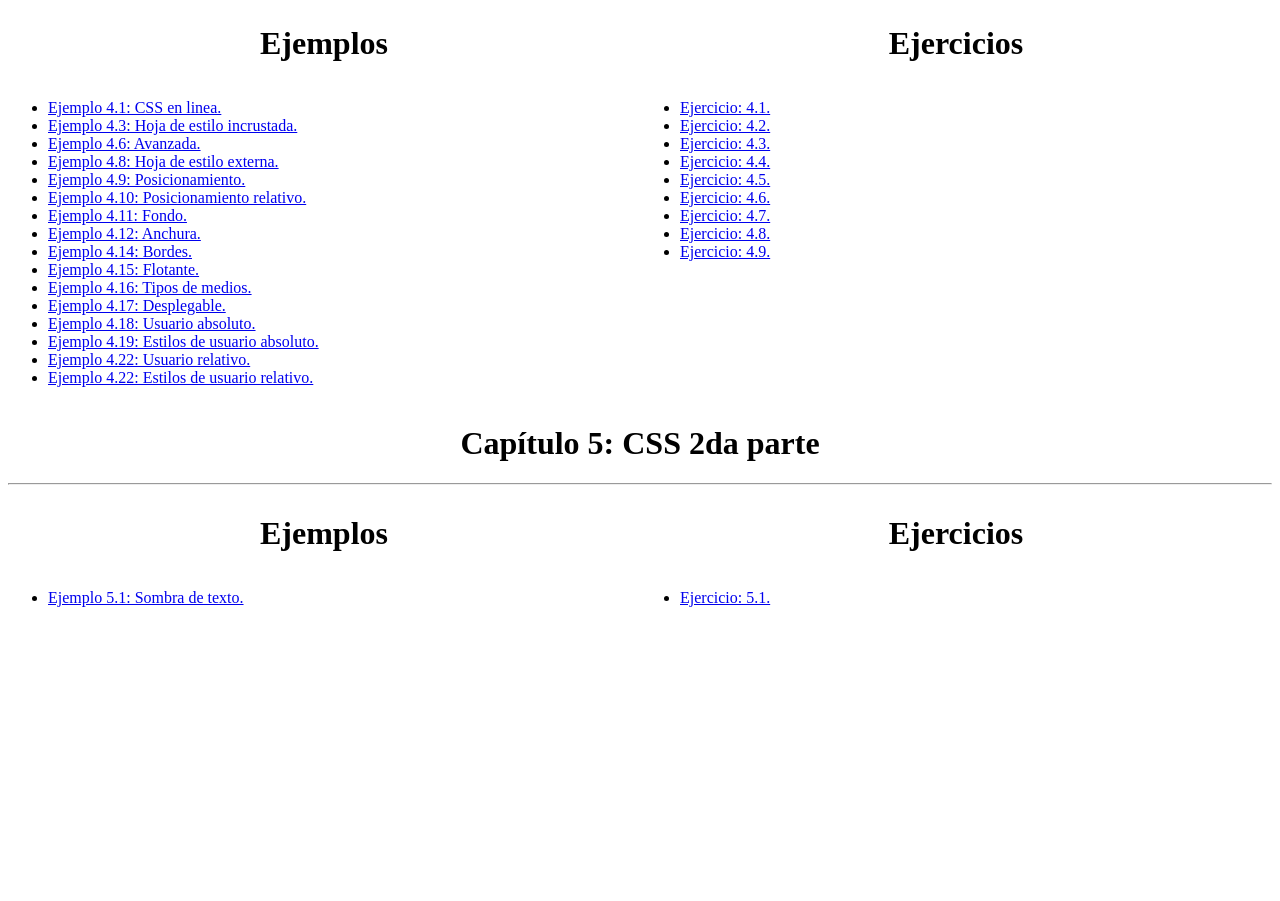
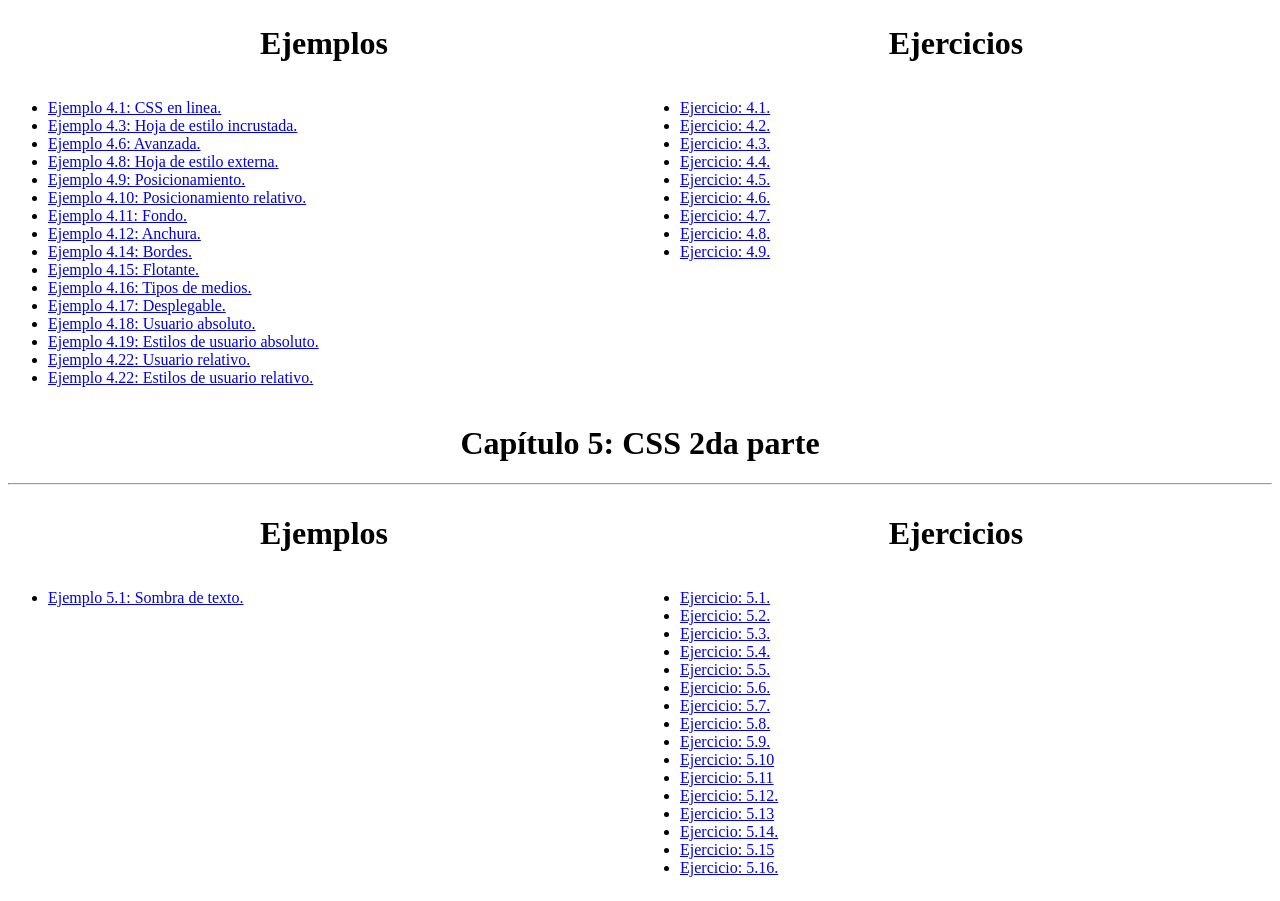
Before and after one commit to Scheneider18/Portafolio-Web, a plain HTML site: page menu.html in a window 1280 px wide. Shown: the part 1106-2007 px from the top of the page. Before the commit the page ends 1737 px from the top, so only its background shows below. Drawn offline with Linux system fonts and the light colour scheme.

Commit message:
Ejercicios cap 5

```diff
--- a/menu.html
+++ b/menu.html
@@ -290,6 +290,51 @@
                     <li>
                         <a href="CSS 2da parte/Ejercicio 1/Ejercicio1.html">Ejercicio: 5.1.</a>
                     </li>
+                    <li>
+                        <a href="CSS 2da parte/Ejercicio 2/Ejercicio2.html">Ejercicio: 5.2.</a>
+                    </li>
+                    <li>
+                        <a href="CSS 2da parte/Ejercicio 3/Ejercicio3.html">Ejercicio: 5.3.</a>
+                    </li>
+                    <li>
+                        <a href="CSS 2da parte/Ejercicio 4/Ejercicio4.html">Ejercicio: 5.4.</a>
+                    </li>
+                    <li>
+                        <a href="CSS 2da parte/Ejercicio 5/Ejercicio5.html">Ejercicio: 5.5.</a>
+                    </li>
+                    <li>
+                        <a href="CSS 2da parte/Ejercicio 6/Ejercicio6.html">Ejercicio: 5.6.</a>
+                    </li>
+                    <li>
+                        <a href="CSS 2da parte/Ejercicio 7/Ejercicio7.html">Ejercicio: 5.7.</a>
+                    </li>
+                    <li>
+                        <a href="CSS 2da parte/Ejercicio 8/Ejercicio8.html">Ejercicio: 5.8.</a>
+                    </li>
+                    <li>
+                        <a href="CSS 2da parte/Ejercicio 9/Ejercicio9.html">Ejercicio: 5.9.</a>
+                    </li>
+                    <li>
+                        <a href="CSS 2da parte/Ejercicio 10/Ejercicio10.html">Ejercicio: 5.10</a>
+                    </li>
+                    <li>
+                        <a href="CSS 2da parte/Ejercicio 11/Ejercicio11.html">Ejercicio: 5.11</a>
+                    </li>
+                    <li>
+                        <a href="CSS 2da parte/Ejercicio 12/Ejercicio12.html">Ejercicio: 5.12.</a>
+                    </li>
+                    <li>
+                        <a href="CSS 2da parte/Ejercicio 13/Ejercicio13.html">Ejercicio: 5.13</a>
+                    </li>
+                    <li>
+                        <a href="CSS 2da parte/Ejercicio 14/Ejercicio14.html">Ejercicio: 5.14.</a>
+                    </li>
+                    <li>
+                        <a href="CSS 2da parte/Ejercicio 15/Ejercicio15.html">Ejercicio: 5.15</a>
+                    </li>
+                    <li>
+                        <a href="CSS 2da parte/Ejercicio 16/Ejercicio16.html">Ejercicio: 5.16.</a>
+                    </li>
                 </ul>
             </div>
         </div>
```
